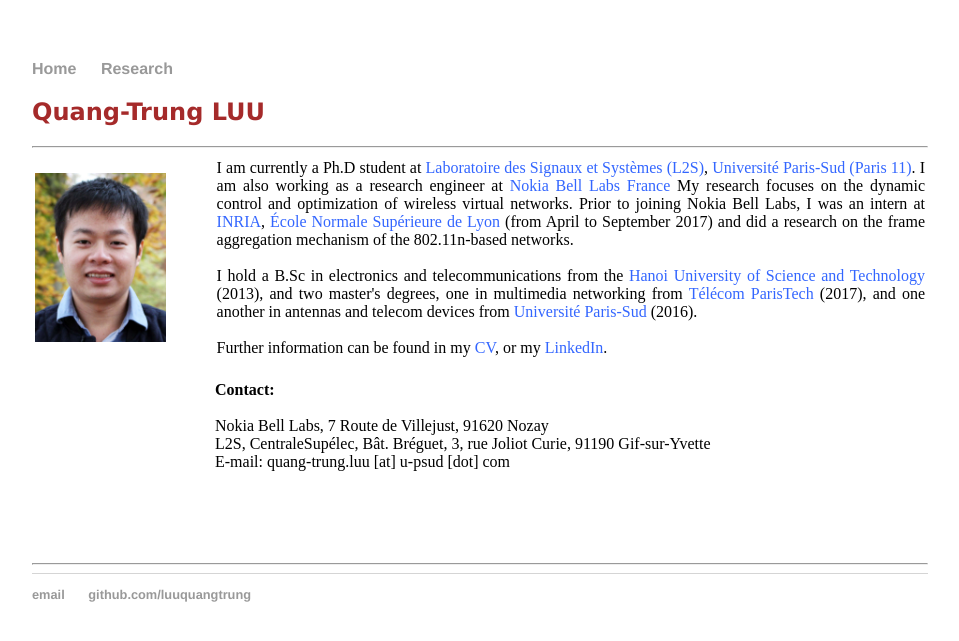
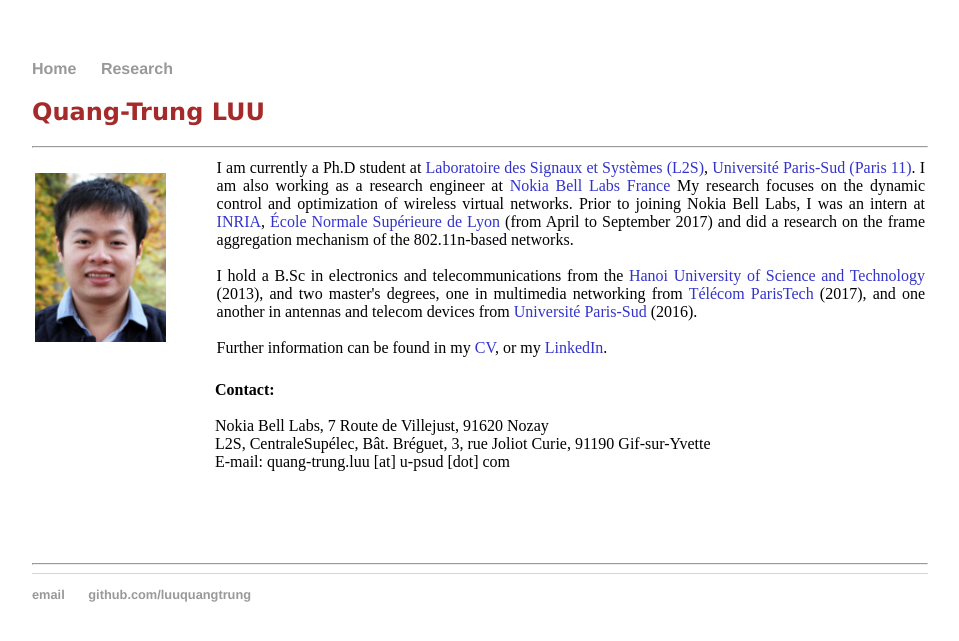
Before and after one commit to luuquangtrung/luuquangtrung.github.io_v1, a Jekyll site: the page built from index.html, in a window 1280 px wide. Shown: the top 641 px of the page, without its empty margins (160-1119 px from the left). Built offline with Jekyll 4.4.1, drawn with Linux system fonts in a browser that asks for light colours.

Commit message:
Update index.html

```diff
--- a/index.html
+++ b/index.html
@@ -21,21 +21,21 @@ title: Quang-Trung Luu
 
         <td width="80%" align = "justify">
 	        I am currently a Ph.D student at
-			<a href="http://www.l2s.centralesupelec.fr/" target="_blank" rel="nofollow" style="color: #3366ff">Laboratoire des Signaux et Systèmes (L2S)</a>,
-			<a href="http://www.u-psud.fr/" target="_blank" rel="nofollow" style="color: #3366ff">Universit&eacute; Paris-Sud (Paris 11)</a>.
-			I am also working as a research engineer at <a href="https://www.bell-labs.com/" target="_blank" rel="nofollow" style="color: #3366ff">Nokia Bell Labs France</a>
+			<a href="http://www.l2s.centralesupelec.fr/" target="_blank" rel="nofollow" style="color: #3333cc">Laboratoire des Signaux et Systèmes (L2S)</a>,
+			<a href="http://www.u-psud.fr/" target="_blank" rel="nofollow" style="color: #3333cc">Universit&eacute; Paris-Sud (Paris 11)</a>.
+			I am also working as a research engineer at <a href="https://www.bell-labs.com/" target="_blank" rel="nofollow" style="color: #3333cc">Nokia Bell Labs France</a>
 			My research focuses on the dynamic control and optimization of wireless virtual networks.
-			Prior to joining Nokia Bell Labs, I was an intern at <a href="https://team.inria.fr/dante/" style="color: #3366ff">INRIA</a>,
-			<a href="http://www.ens-lyon.fr/" style="color: #3366ff">École Normale Supérieure de Lyon</a> (from April to September 2017)
+			Prior to joining Nokia Bell Labs, I was an intern at <a href="https://team.inria.fr/dante/" style="color: #3333cc">INRIA</a>,
+			<a href="http://www.ens-lyon.fr/" style="color: #3333cc">École Normale Supérieure de Lyon</a> (from April to September 2017)
 			and did a research on the frame aggregation mechanism of the 802.11n-based networks.
 
 			<div>&nbsp;</div>
 
-			I hold a B.Sc in electronics and telecommunications from the <a href="https://en.hust.edu.vn/" target="_blank" rel="nofollow" style="color: #3366ff">Hanoi University of Science and Technology</a> (2013), and two master's degrees, one in multimedia networking from <a href="http://www.telecom-paristech.fr/" target="_blank" rel="nofollow" style="color: #3366ff">Télécom ParisTech</a> (2017), and one another in antennas and telecom devices from <a href="http://www.u-psud.fr/" target="_blank" rel="nofollow" style="color: #3366ff">Université Paris-Sud</a> (2016).
+			I hold a B.Sc in electronics and telecommunications from the <a href="https://en.hust.edu.vn/" target="_blank" rel="nofollow" style="color: #3333cc">Hanoi University of Science and Technology</a> (2013), and two master's degrees, one in multimedia networking from <a href="http://www.telecom-paristech.fr/" target="_blank" rel="nofollow" style="color: #3333cc">Télécom ParisTech</a> (2017), and one another in antennas and telecom devices from <a href="http://www.u-psud.fr/" target="_blank" rel="nofollow" style="color: #3333cc">Université Paris-Sud</a> (2016).
 
 			<div>&nbsp;</div>
 
-			Further information can be found in my <a href="https://www.dropbox.com/s/ohpvy27njo31u9n/LUU_Quang-Trung_CV_en.pdf?dl=0" target="_blank" rel="nofollow"  style="color: #3366ff">CV</a>, or my <a href="https://www.linkedin.com/in/luuquangtrung/"  target="_blank" rel="nofollow" style="color: #3366ff">LinkedIn</a>.
+			Further information can be found in my <a href="https://www.dropbox.com/s/ohpvy27njo31u9n/LUU_Quang-Trung_CV_en.pdf?dl=0" target="_blank" rel="nofollow"  style="color: #3333cc">CV</a>, or my <a href="https://www.linkedin.com/in/luuquangtrung/"  target="_blank" rel="nofollow" style="color: #3333cc">LinkedIn</a>.
 
 		</td>
 
```
